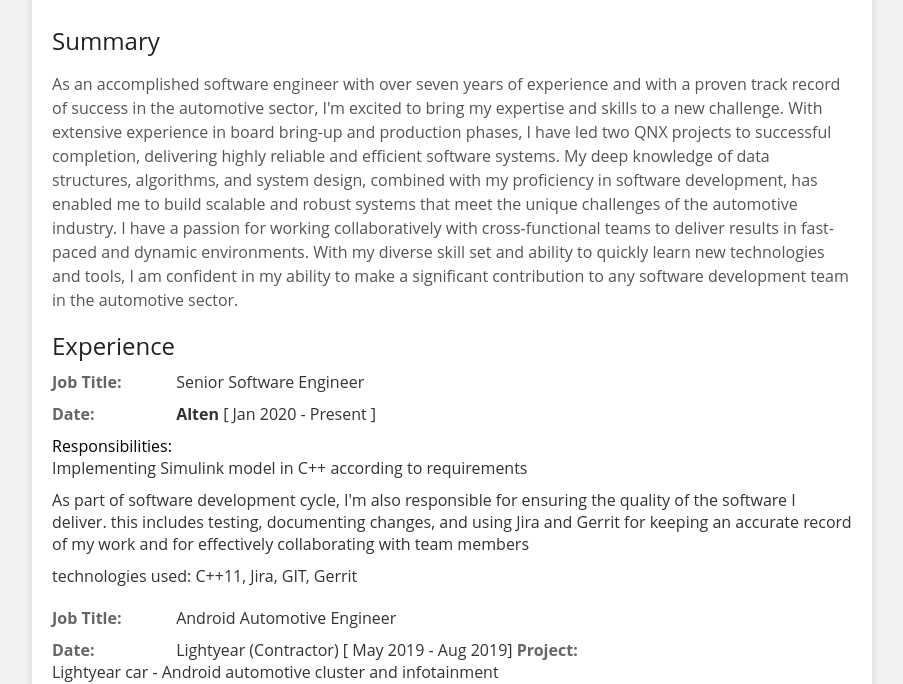
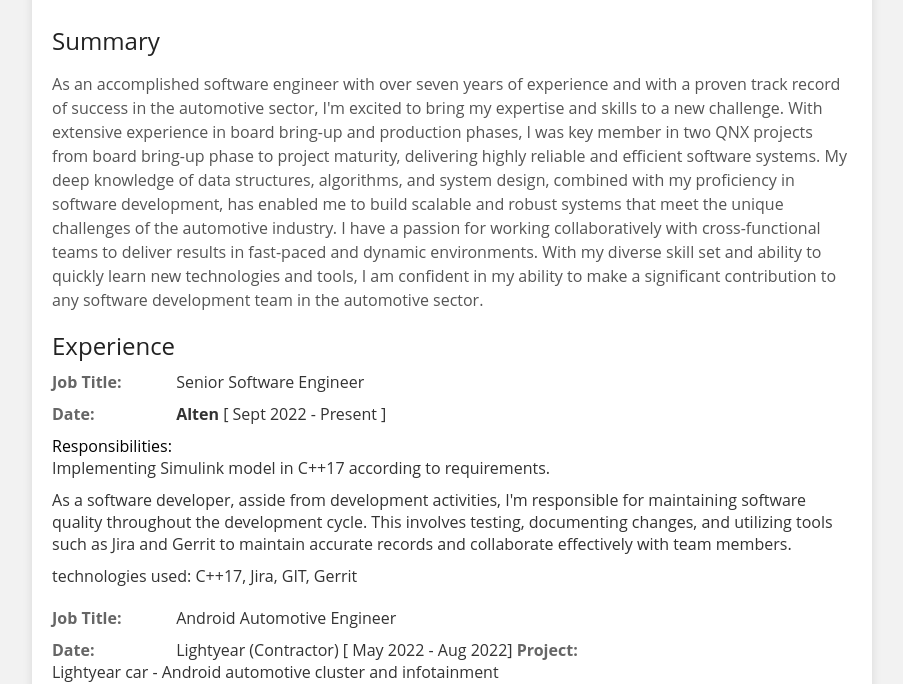
Before and after one commit to gselegean/cv, a plain HTML site: page index.html in a window 1280 px wide. Shown: the part 119-803 px from the top of the page, without its empty margins (188-1091 px from the left). Drawn offline with Linux system fonts and the light colour scheme.

Commit message:
add changes

```diff
--- a/index.html
+++ b/index.html
@@ -100,7 +100,7 @@
             <p>As an accomplished software engineer with over seven years of experience and with a proven track record
                 of success in the automotive sector, I'm
                 excited to bring my expertise and skills to a new challenge. With extensive experience in board bring-up
-                and production phases, I have led two QNX projects to successful completion, delivering highly reliable
+                and production phases, I was key member in two QNX projects from board bring-up phase to project maturity, delivering highly reliable
                 and efficient software systems. My deep knowledge of data structures, algorithms, and system design,
                 combined with my proficiency in software development, has enabled me to build scalable and robust
                 systems that meet the unique challenges of the automotive industry. I have a passion for working
@@ -117,19 +117,19 @@
                 </li>
                 <li>
                     <span class="label">Date:</span>
-                    <span class="value"><strong>Alten </strong>[ Jan 2020 - Present ]</span>
+                    <span class="value"><strong>Alten </strong>[ Sept 2022 - Present ]</span>
                 </li>
                 <li>
                     <span class="responsibilities">Responsibilities:</span>
                     <span class="value">
                         <ul>
-                            <li>Implementing Simulink model in C++ according to requirements</li>
-                            <li>As part of software development cycle, I'm also responsible for ensuring the quality of
-                                the software I deliver. this includes testing, documenting changes, and using Jira and
-                                Gerrit for
-                                keeping an accurate record of my work and for effectively collaborating with team
-                                members</li>
-                            <li class="technologiesUsed">technologies used: C++11, Jira, GIT, Gerrit</li>
+                            <li>Implementing Simulink model in C++17 according to requirements.</li>
+                            <li>As a software developer, asside from development activities, I'm responsible for
+                                maintaining software quality throughout the
+                                development cycle. This involves testing, documenting changes, and utilizing tools such
+                                as Jira and Gerrit to maintain accurate records and collaborate effectively with team
+                                members.</li>
+                            <li class="technologiesUsed">technologies used: C++17, Jira, GIT, Gerrit</li>
                         </ul>
                     </span>
                 </li>
@@ -140,7 +140,7 @@
                 </li>
                 <li>
                     <span class="label">Date:</span>
-                    <span class="value">Lightyear (Contractor) [ May 2019 - Aug 2019] </span>
+                    <span class="value">Lightyear (Contractor) [ May 2022 - Aug 2022] </span>
                     <span class="label">Project:</span>
                     <span class="value">Lightyear car - Android automotive cluster and infotainment</span>
                 </li>
@@ -262,7 +262,7 @@
                     <span class="value">(VISTEON) JLR Cluster and rear infotainment display</span>
                 </li>
                 <li>
-                    <span class="label">Responsibilities:</span>
+                    <p class="label">Responsibilities:</p> <br>
                     <span class="value">
                         <ul>
                             <li>imx8 SOC familiratization in the first phase of the project</li>
@@ -279,6 +279,8 @@
                             </li>
                             <li>Board bring up activities</li>
                         </ul>
+                    </span>
+                    <span class="value">
                         <p>Technologies used:</p>
                         <ul>
                             <li>target hardware: NXP IMX8 SoC, with Cordex-A35+Cortex-M4</li>
@@ -458,7 +460,8 @@
                     <span class="value">2013 - 2017</span>
                 </li>
                 <p>
-                    <strong>Bachelor Project:</strong> Android application based on sentiment analysis using convolutional neural
+                    <strong>Bachelor Project:</strong> Android application based on sentiment analysis using
+                    convolutional neural
                     networks for online store products reviews. The first part of the project consisting in developing
                     and training a convolutional neural network in Tensorflow. The second part of the project consisting
                     in deploying a pre-trained artificial neural network on android and building an application around
```
Also changed, not shown: 1 other file.
